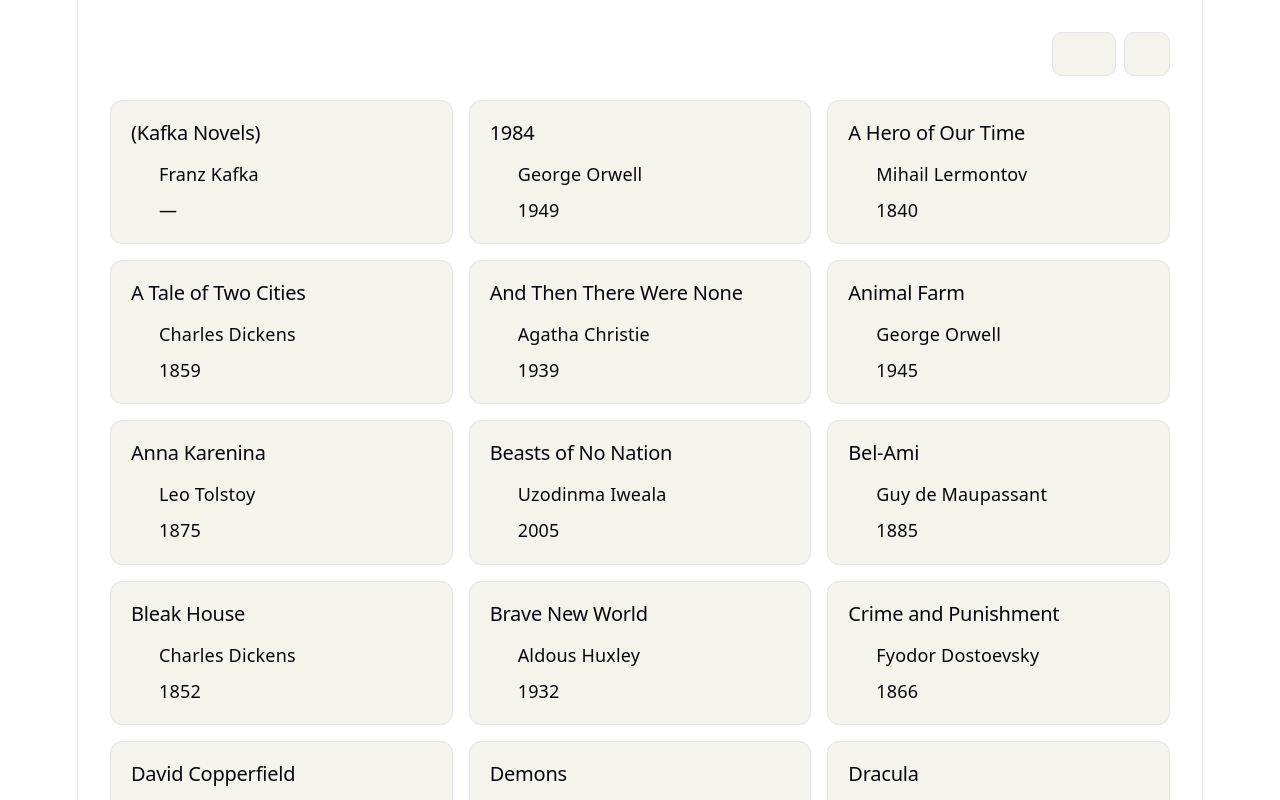
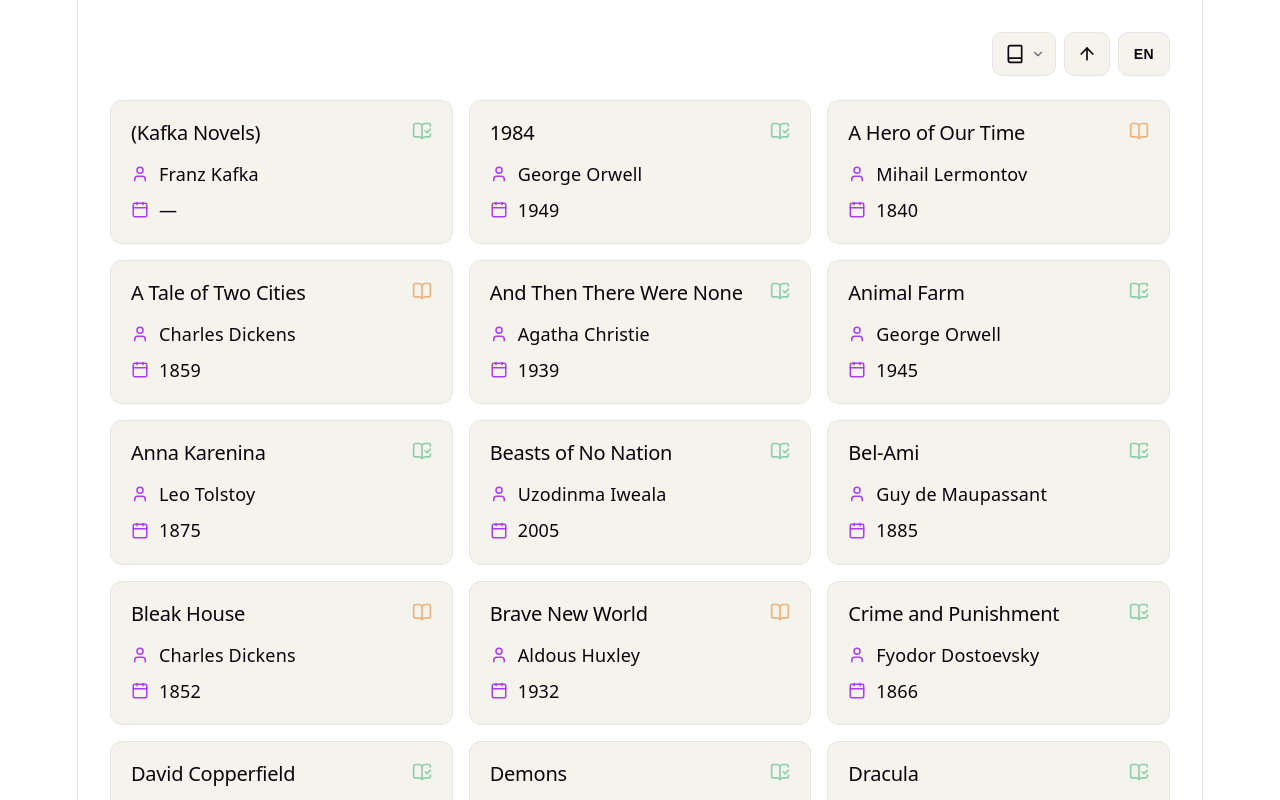
Before and after one commit to joonarafael/bookshelf, a React (Vite) app: page / in a window 1280 px wide. Shown: the top 800 px of the page. Built offline with nearby package versions, Linux system fonts and the light colour scheme.

Commit message:
small styling things

```diff
--- a/package.json
+++ b/package.json
@@ -11,6 +11,7 @@
         "preview": "vite preview"
     },
     "dependencies": {
+        "lucide-react": "^1.24.0",
         "react": "19.2.7",
         "react-dom": "19.2.7"
     },
--- a/src/App.css
+++ b/src/App.css
@@ -53,7 +53,14 @@
     width: 20px;
     height: 20px;
     flex-shrink: 0;
-    color: var(--accent);
+}
+
+.book-card__status--read {
+    color: #8ecfaa;
+}
+
+.book-card__status--unread {
+    color: #f0b27a;
 }
 
 .book-card__meta {
@@ -97,6 +104,7 @@
 
 .sort-controls__trigger,
 .sort-controls__direction,
+.sort-controls__language,
 .sort-controls__option {
     display: inline-flex;
     align-items: center;
@@ -131,6 +139,13 @@
 .sort-controls__direction[aria-pressed='true'] {
     border-color: var(--accent-border);
     background: var(--accent-bg);
+}
+
+.sort-controls__language {
+    min-width: 52px;
+    font-size: 14px;
+    font-weight: 600;
+    letter-spacing: 0.04em;
 }
 
 .sort-controls__menu {
--- a/src/App.tsx
+++ b/src/App.tsx
@@ -1,17 +1,23 @@
 import { useMemo, useState } from 'react';
 import { BOOKS } from './books';
 import { BookCard } from './components/BookCard';
-import { SortControls, type SortDirection, type SortField } from './components/SortControls';
+import {
+    SortControls,
+    type SortDirection,
+    type SortField,
+    type TitleLanguage,
+} from './components/SortControls';
 import { sortBooks } from './sortBooks';
 import './App.css';
 
 function App() {
     const [sortField, setSortField] = useState<SortField>('title');
     const [sortDirection, setSortDirection] = useState<SortDirection>('asc');
+    const [titleLanguage, setTitleLanguage] = useState<TitleLanguage>('en');
 
     const books = useMemo(
-        () => sortBooks(BOOKS, sortField, sortDirection),
-        [sortField, sortDirection],
+        () => sortBooks(BOOKS, sortField, sortDirection, titleLanguage),
+        [sortField, sortDirection, titleLanguage],
     );
 
     return (
@@ -20,15 +26,20 @@ function App() {
                 <SortControls
                     field={sortField}
                     direction={sortDirection}
+                    titleLanguage={titleLanguage}
                     onFieldChange={setSortField}
                     onDirectionChange={setSortDirection}
+                    onTitleLanguageChange={setTitleLanguage}
                 />
             </header>
 
             <ul className='bookshelf__list'>
                 {books.map((book) => (
                     <li key={`${book.title_en}-${book.author}-${book.published}`}>
-                        <BookCard book={book} />
+                        <BookCard
+                            book={book}
+                            titleLanguage={titleLanguage}
+                        />
                     </li>
                 ))}
             </ul>
--- a/src/components/BookCard.tsx
+++ b/src/components/BookCard.tsx
@@ -1,32 +1,37 @@
+import { BookOpen, BookOpenCheck, Calendar, User } from 'lucide-react';
 import type { Book } from '../books';
-import { Icon } from './Icon';
+import type { TitleLanguage } from './SortControls';
 
 interface BookCardProps {
     book: Book;
+    titleLanguage: TitleLanguage;
 }
 
-export function BookCard({ book }: BookCardProps) {
+export function BookCard({ book, titleLanguage }: BookCardProps) {
+    const StatusIcon = book.read ? BookOpenCheck : BookOpen;
+    const title = titleLanguage === 'en' ? book.title_en : book.title_fi;
+
     return (
         <article className='book-card'>
             <header className='book-card__header'>
-                <h2 className='book-card__title'>{book.title_en}</h2>
-                <Icon
-                    id={book.read ? 'read-icon' : 'unread-icon'}
-                    className='book-card__status'
+                <h2 className='book-card__title'>{title}</h2>
+                <StatusIcon
+                    className={`book-card__status ${book.read ? 'book-card__status--read' : 'book-card__status--unread'}`}
+                    aria-hidden='true'
                 />
             </header>
 
             <dl className='book-card__meta'>
                 <div className='book-card__meta-row'>
                     <dt>
-                        <Icon id='author-icon' />
+                        <User aria-hidden='true' />
                     </dt>
                     <dd>{book.author}</dd>
                 </div>
 
                 <div className='book-card__meta-row'>
                     <dt>
-                        <Icon id='calendar-icon' />
+                        <Calendar aria-hidden='true' />
                     </dt>
                     <dd>{book.published === '-' ? '—' : book.published}</dd>
                 </div>
--- a/src/components/Icon.tsx
+++ /dev/null
@@ -1,15 +0,0 @@
-interface IconProps {
-    id: string;
-    className?: string;
-}
-
-export function Icon({ id, className }: IconProps) {
-    return (
-        <svg
-            className={className}
-            aria-hidden='true'
-        >
-            <use href={`/icons.svg#${id}`} />
-        </svg>
-    );
-}
--- a/src/components/SortControls.tsx
+++ b/src/components/SortControls.tsx
@@ -1,32 +1,47 @@
+import {
+    ArrowDown,
+    ArrowUp,
+    Book,
+    Calendar,
+    ChevronDown,
+    User,
+    type LucideIcon,
+} from 'lucide-react';
 import { useEffect, useId, useRef, useState } from 'react';
-import { Icon } from './Icon';
 
 export type SortField = 'title' | 'author' | 'published';
 export type SortDirection = 'asc' | 'desc';
+export type TitleLanguage = 'en' | 'fi';
 
 interface SortControlsProps {
     field: SortField;
     direction: SortDirection;
+    titleLanguage: TitleLanguage;
     onFieldChange: (field: SortField) => void;
     onDirectionChange: (direction: SortDirection) => void;
+    onTitleLanguageChange: (language: TitleLanguage) => void;
 }
 
-const SORT_FIELDS: { value: SortField; icon: string }[] = [
-    { value: 'title', icon: 'book-icon' },
-    { value: 'author', icon: 'author-icon' },
-    { value: 'published', icon: 'calendar-icon' },
+const SORT_FIELDS: { value: SortField; icon: LucideIcon }[] = [
+    { value: 'title', icon: Book },
+    { value: 'author', icon: User },
+    { value: 'published', icon: Calendar },
 ];
 
 export function SortControls({
     field,
     direction,
+    titleLanguage,
     onFieldChange,
     onDirectionChange,
+    onTitleLanguageChange,
 }: SortControlsProps) {
     const [open, setOpen] = useState(false);
     const rootRef = useRef<HTMLDivElement>(null);
     const listId = useId();
     const selected = SORT_FIELDS.find((option) => option.value === field) ?? SORT_FIELDS[0];
+    const SelectedIcon = selected.icon;
+    const DirectionIcon = direction === 'asc' ? ArrowUp : ArrowDown;
 
     useEffect(() => {
         if (!open) {
@@ -70,13 +85,13 @@ export function SortControls({
                         setOpen((current) => !current);
                     }}
                 >
-                    <Icon
-                        id={selected.icon}
+                    <SelectedIcon
                         className='sort-controls__icon'
+                        aria-hidden='true'
                     />
-                    <Icon
-                        id='chevron-down-icon'
+                    <ChevronDown
                         className='sort-controls__chevron'
+                        aria-hidden='true'
                     />
                 </button>
 
@@ -86,7 +101,10 @@ export function SortControls({
                         className='sort-controls__menu'
                         role='listbox'
                     >
-                        {SORT_FIELDS.map((option) => (
+                        {SORT_FIELDS.map((option) => {
+                            const OptionIcon = option.icon;
+
+                            return (
                                 <li key={option.value}>
                                     <button
                                         type='button'
@@ -98,13 +116,14 @@ export function SortControls({
                                             setOpen(false);
                                         }}
                                     >
-                                    <Icon
-                                        id={option.icon}
+                                        <OptionIcon
                                             className='sort-controls__icon'
+                                            aria-hidden='true'
                                         />
                                     </button>
                                 </li>
-                        ))}
+                            );
+                        })}
                     </ul>
                 )}
             </div>
@@ -117,10 +136,21 @@ export function SortControls({
                     onDirectionChange(direction === 'asc' ? 'desc' : 'asc');
                 }}
             >
-                <Icon
-                    id={direction === 'asc' ? 'sort-asc-icon' : 'sort-desc-icon'}
+                <DirectionIcon
                     className='sort-controls__icon'
+                    aria-hidden='true'
                 />
+            </button>
+
+            <button
+                type='button'
+                className='sort-controls__language'
+                aria-label={titleLanguage === 'en' ? 'Show Finnish titles' : 'Show English titles'}
+                onClick={() => {
+                    onTitleLanguageChange(titleLanguage === 'en' ? 'fi' : 'en');
+                }}
+            >
+                {titleLanguage.toUpperCase()}
             </button>
         </div>
     );
--- a/src/sortBooks.ts
+++ b/src/sortBooks.ts
@@ -1,5 +1,5 @@
 import type { Book } from './books';
-import type { SortDirection, SortField } from './components/SortControls';
+import type { SortDirection, SortField, TitleLanguage } from './components/SortControls';
 
 const comparePublished = (left: Book['published'], right: Book['published']) => {
     const normalize = (value: Book['published']) =>
@@ -8,13 +8,23 @@ const comparePublished = (left: Book['published'], right: Book['published']) =>
     return normalize(left) - normalize(right);
 };
 
-export const sortBooks = (books: Book[], field: SortField, direction: SortDirection): Book[] => {
+const getTitle = (book: Book, language: TitleLanguage) =>
+    language === 'en' ? book.title_en : book.title_fi;
+
+export const sortBooks = (
+    books: Book[],
+    field: SortField,
+    direction: SortDirection,
+    titleLanguage: TitleLanguage,
+): Book[] => {
     const sorted = [...books].sort((left, right) => {
         let result = 0;
 
         switch (field) {
             case 'title':
-                result = left.title_en.localeCompare(right.title_en);
+                result = getTitle(left, titleLanguage).localeCompare(
+                    getTitle(right, titleLanguage),
+                );
                 break;
             case 'author':
                 result = left.author.localeCompare(right.author);
```
Also changed, not shown: 1 other file (tests, documents, lock files or other folders). Lines whose indentation alone changed are shown as unchanged.
